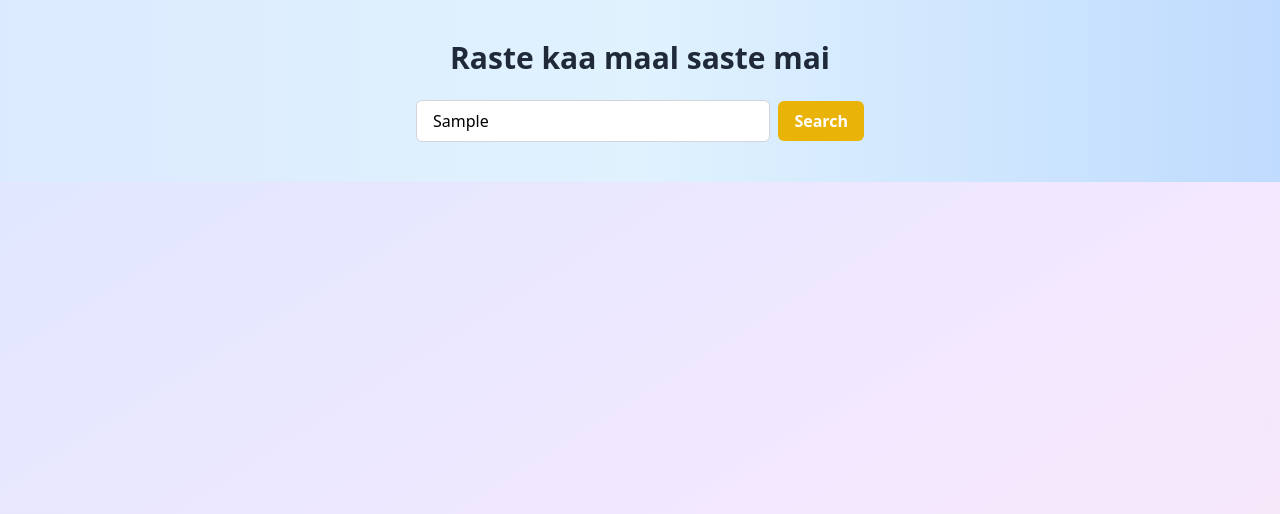
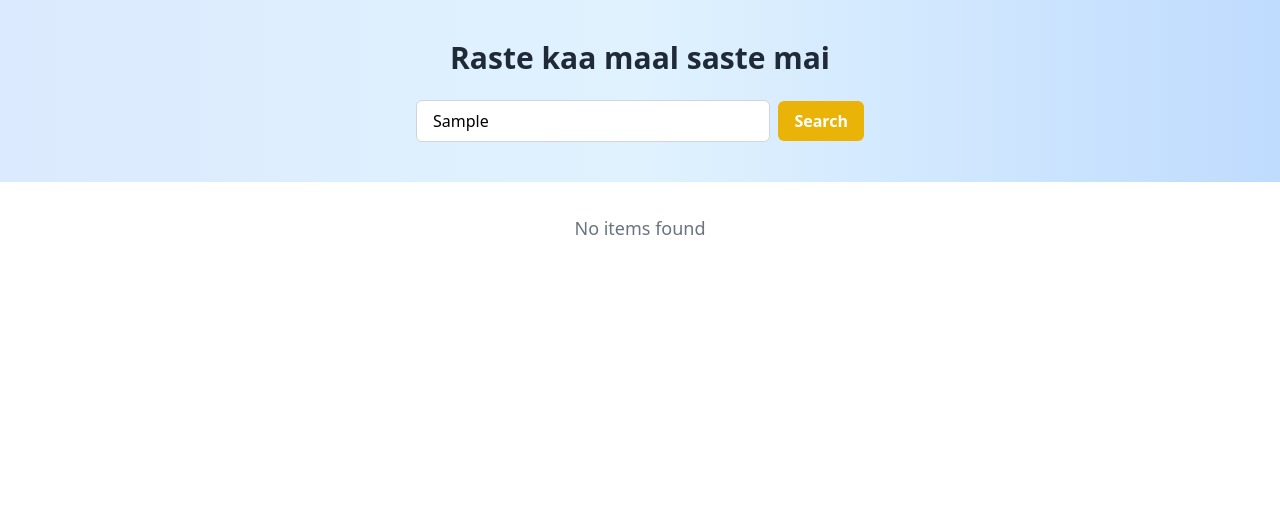
Before and after one commit to AzharAliCodes/MERN, a React (Vite) app in the folder ReactJS/project-17/: page / in a window 1280 px wide. Both pictures are taken after typing "Sample" into the empty fields and a click on the button "Search". Shown: the top 514 px of the page. Built offline with nearby package versions, Linux system fonts and the light colour scheme.

Commit message:
Added styling

```diff
--- a/ReactJS/project-17/src/App.jsx
+++ b/ReactJS/project-17/src/App.jsx
@@ -14,8 +14,6 @@ function App() {
   return (
     <>
       <div className="flex flex-col items-center justify-center bg-gradient-to-r from-blue-100 via-sky-100 to-blue-200 py-10 px-4 space-y-6">
-
-
         <h1 className="text-3xl font-bold text-gray-800">
           Raste kaa maal saste mai
         </h1>
@@ -36,7 +34,11 @@ function App() {
         </div>
       </div>
 
-      <AllCards data={filterData} />
+      {filterData.length === 0 ? (
+        <p className="text-center text-gray-500 text-lg mt-8">No items found</p>
+      ) : (
+        <AllCards data={filterData} />
+      )}
     </>
   );
 }
```
